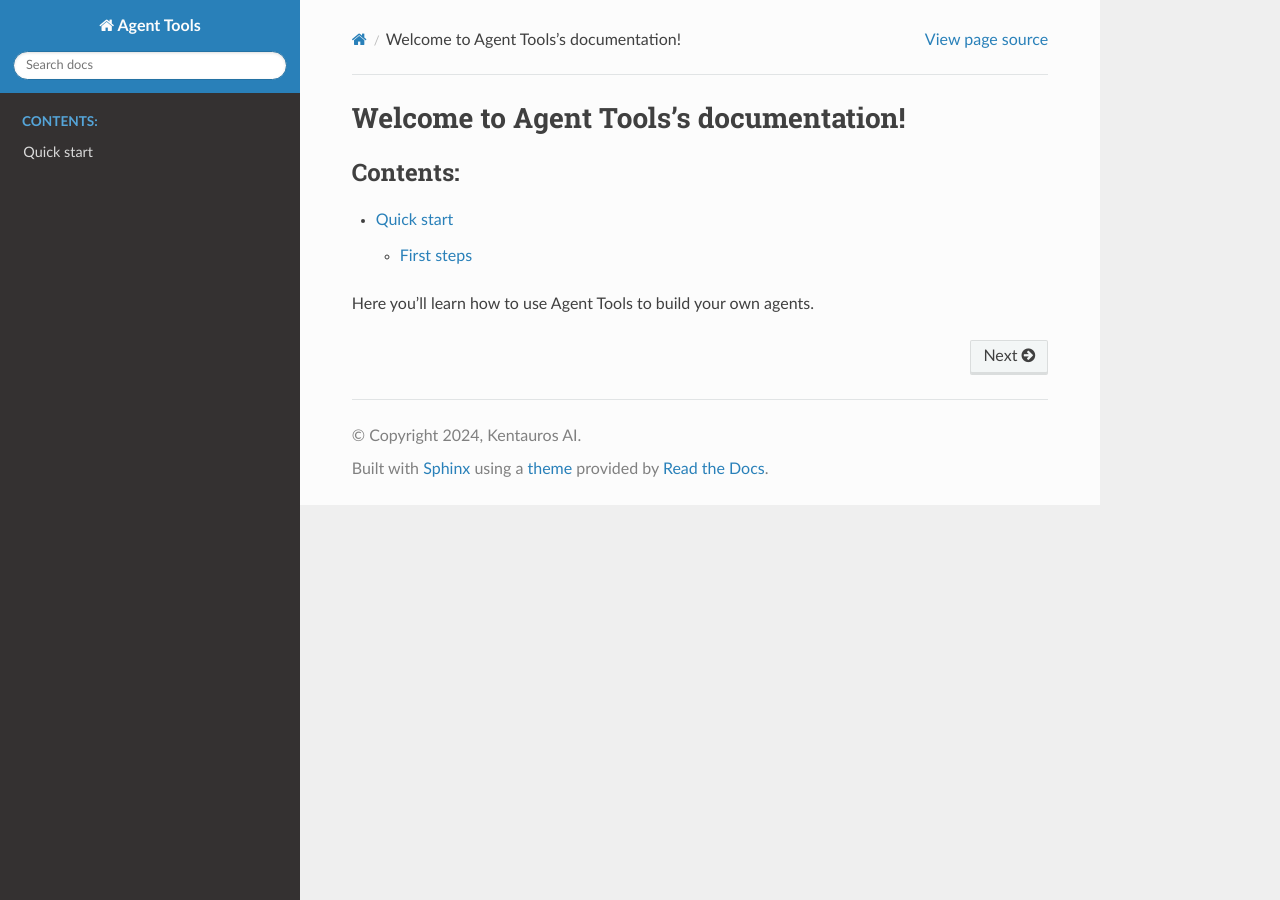
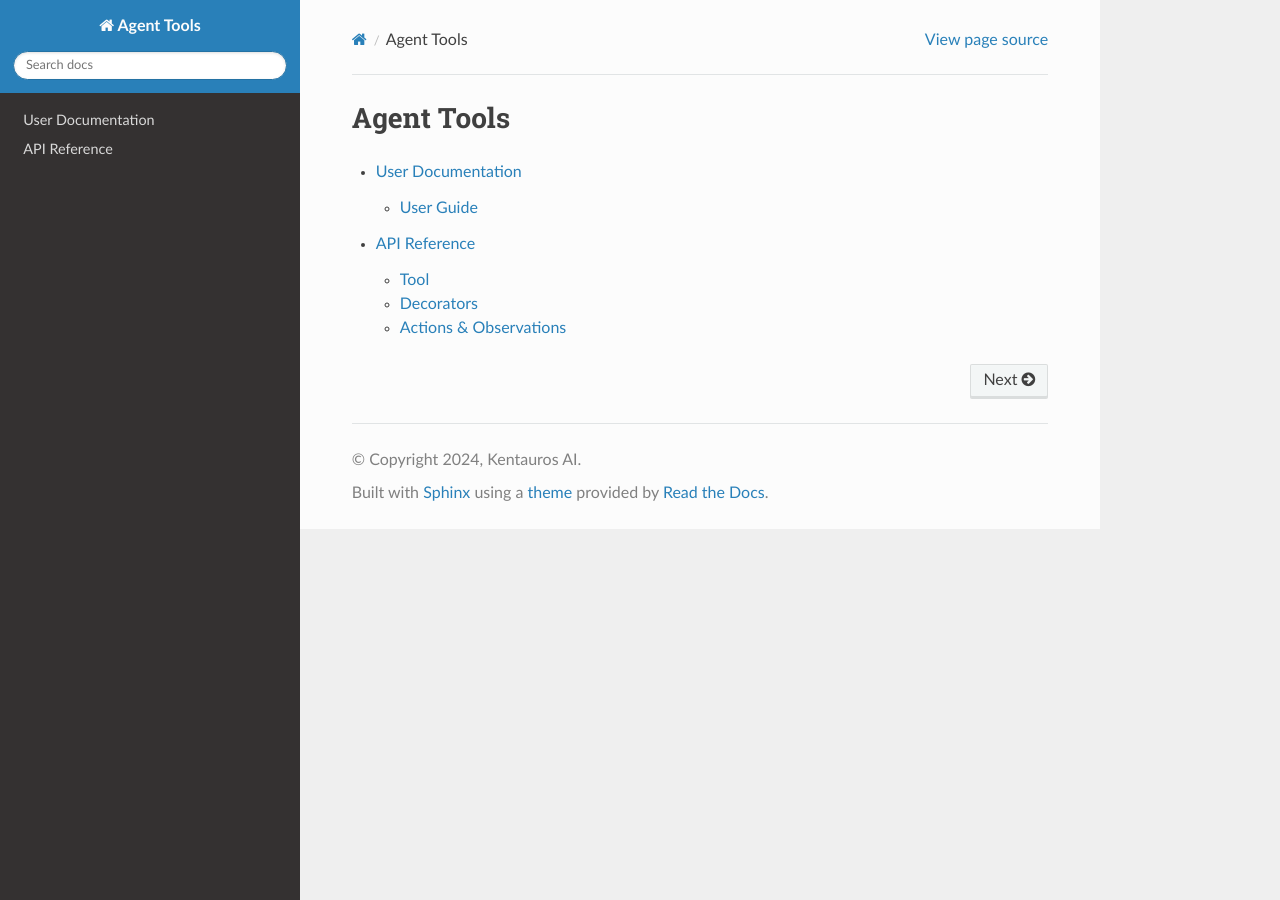
Before and after one commit to agentsea/toolfuse, a Sphinx documentation site: the page built from docs/index.rst, in a window 1280 px wide. Built offline with Sphinx 7.4.7 and the Read the Docs theme 2.0.0, drawn with Linux system fonts in a browser that asks for light colours.

Commit message:
better structure

```diff
--- a/docs/api.rst
+++ /dev/null
@@ -1,4 +0,0 @@
-.. automodule:: agent_tools.base
-   :members:
-   :undoc-members:
-   :show-inheritance:
--- a/docs/index.rst
+++ b/docs/index.rst
@@ -1,11 +1,8 @@
-Welcome to Agent Tools's documentation!
-========================================
+Agent Tools
+===========
 
 .. toctree::
    :maxdepth: 2
-   :caption: Contents:
 
-   Quick start <user>
-   API reference <api>
-
-Here you'll learn how to use Agent Tools to build your own agents.
+   User Documentation <user/index>
+   API Reference <api/index>
--- /dev/null
+++ b/docs/user/index.rst
@@ -0,0 +1,7 @@
+User Documentation
+==================
+
+.. toctree::
+   :maxdepth: 2
+
+   user.md
```
Also changed, not shown: docs/api/index.rst (added, +32 -0 lines), docs/user/user.md (renamed from docs/user.md), 1 other file.
